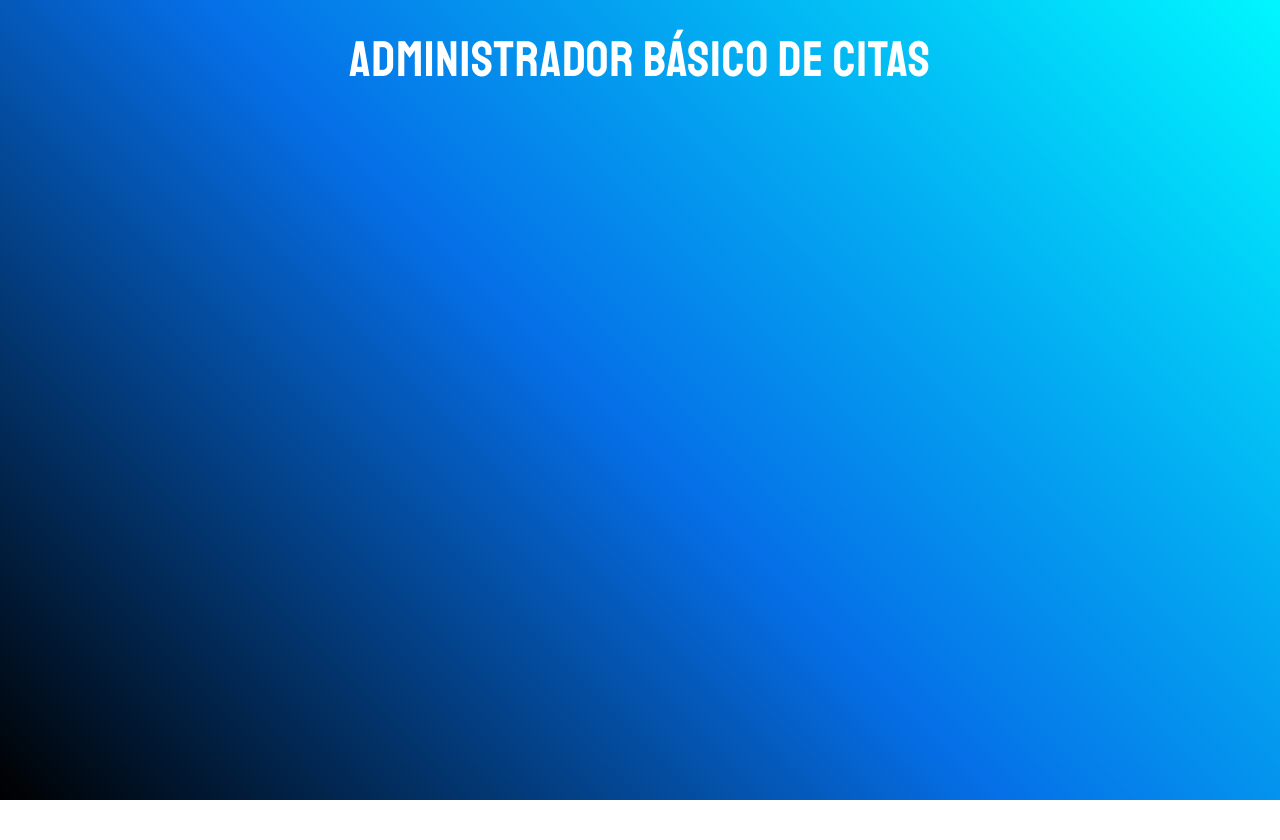
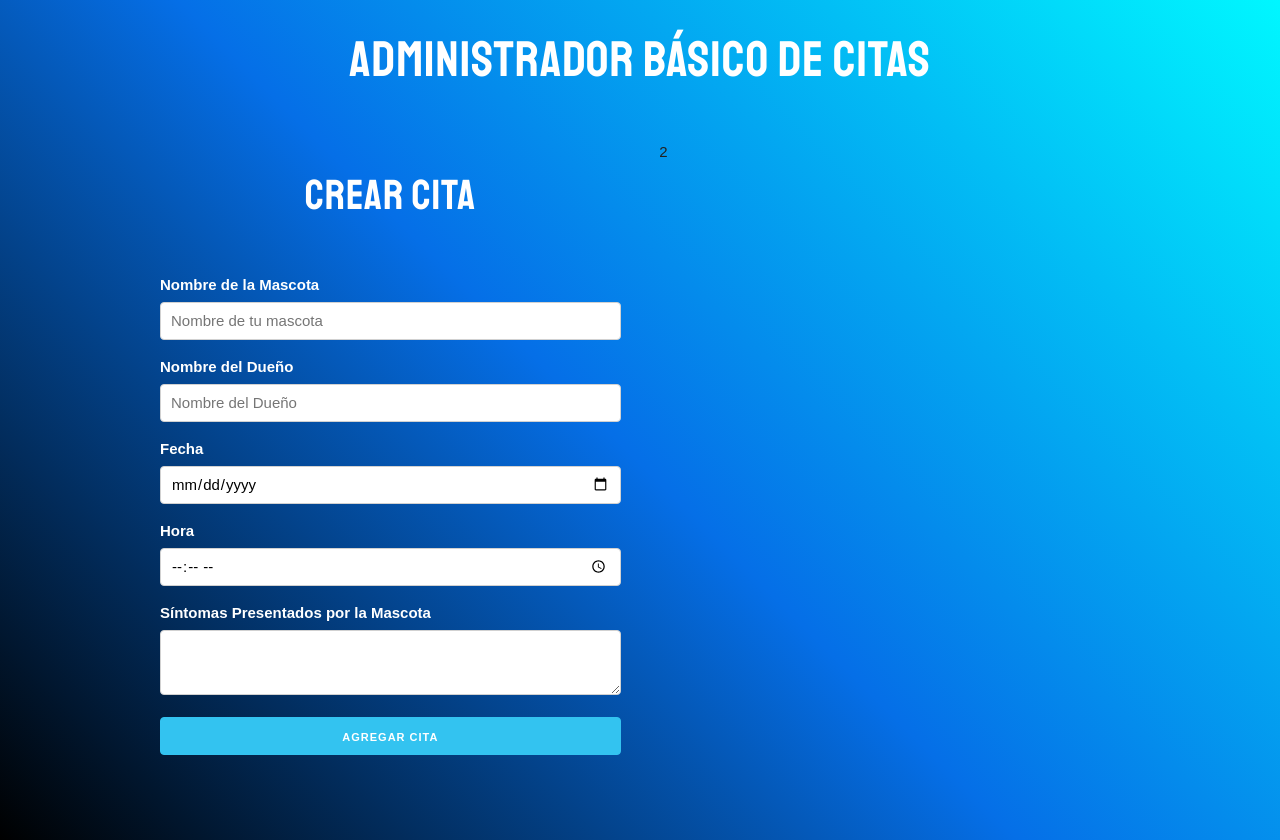
Before and after one commit to OsirisRoman/administradorbasicodecitas, a React (Create React App) app: page / in a window 1280 px wide. Before the commit the page ends 800 px from the top, so only its background shows below. Built offline with nearby package versions, Linux system fonts and the light colour scheme.

Commit message:
Se creó un componente Formulario para añadir citas

```diff
--- a/public/index.html
+++ b/public/index.html
@@ -24,7 +24,7 @@
       work correctly both with client-side routing and a non-root public URL.
       Learn how to configure a non-root public URL by running `npm run build`.
     -->
-    <title>Administración Básico de Citas</title>
+    <title>Administrador Básico de Citas</title>
     <link
       rel="stylesheet"
       href="https://cdnjs.cloudflare.com/ajax/libs/normalize/8.0.1/normalize.min.css"
--- a/src/App.js
+++ b/src/App.js
@@ -1,5 +1,21 @@
+import { Fragment } from 'react';
+
+import Formulario from './componentes/Formulario/Formulario';
+
 function App() {
-  return <h1>Administrador Básico de Citas</h1>;
+  return (
+    <Fragment>
+      <h1>Administrador Básico de Citas</h1>
+      <div className='container'>
+        <div className='row'>
+          <div className='one-half column'>
+            <Formulario />
+          </div>
+          <div className='one-half column'>2</div>
+        </div>
+      </div>
+    </Fragment>
+  );
 }
 
 export default App;
--- /dev/null
+++ b/src/componentes/Formulario/Formulario.jsx
@@ -0,0 +1,37 @@
+//imr
+import React, { Fragment } from 'react';
+
+const Formulario = () => {
+  return (
+    <Fragment>
+      <h2>Crear Cita</h2>
+      <form>
+        <label>Nombre de la Mascota</label>
+        <input
+          type='text'
+          name='mascota'
+          className='u-full-width'
+          placeholder='Nombre de tu mascota'
+        />
+        <label>Nombre del Dueño</label>
+        <input
+          type='text'
+          name='propietario'
+          className='u-full-width'
+          placeholder='Nombre del Dueño'
+        />
+        <label>Fecha</label>
+        <input type='date' name='fecha' className='u-full-width' />
+        <label>Hora</label>
+        <input type='time' name='hora' className='u-full-width' />
+        <label>Síntomas Presentados por la Mascota</label>
+        <textarea name='sintomas' className='u-full-width'></textarea>
+        <button type='submit' className='u-full-width button-primary'>
+          Agregar Cita
+        </button>
+      </form>
+    </Fragment>
+  );
+};
+
+export default Formulario;
```
